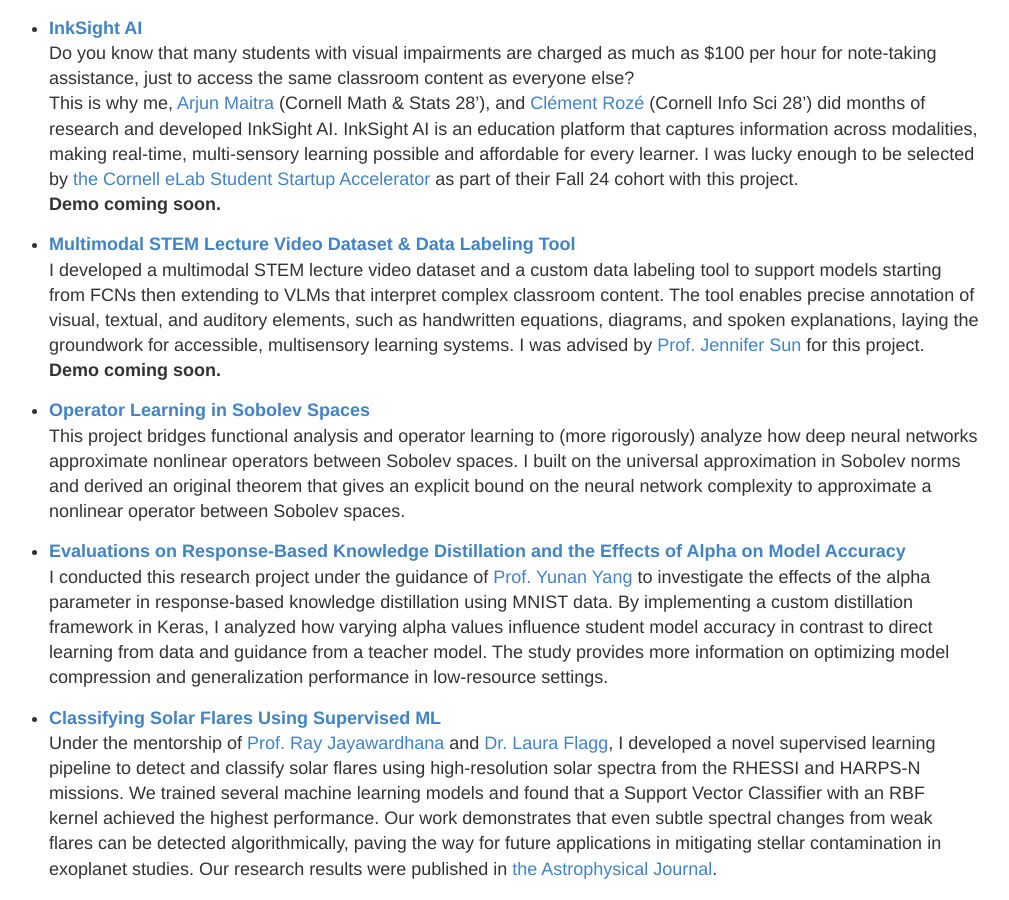
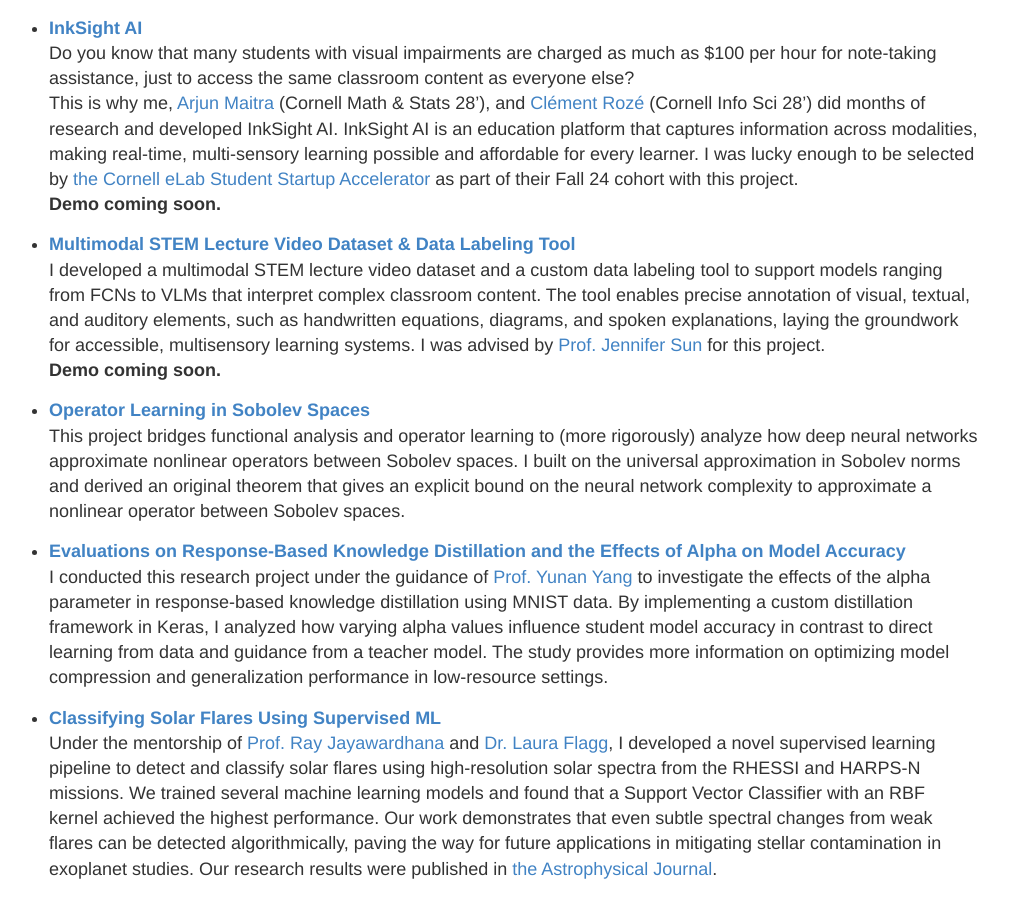
Before and after one commit to nicolehao34/nicolehao34.github.io, a Jekyll site: the page built from index.md, in a window 1280 px wide and 900 px high, scrolled down 735 px. Shown: the whole window, without its empty margins (141-1150 px from the left). Built offline with Jekyll 4.4.1, drawn with Linux system fonts in a browser that asks for light colours.

Commit message:
Update index.md

```diff
--- a/index.md
+++ b/index.md
@@ -27,7 +27,7 @@
 **Demo coming soon.**
 
 - **[Multimodal STEM Lecture Video Dataset & Data Labeling Tool](https://github.com/Cornell-InkSight/InkSight-DataLabeler.git)** <br>
-I developed a multimodal STEM lecture video dataset and a custom data labeling tool to support models starting from FCNs then extending to VLMs that interpret complex classroom content. The tool enables precise annotation of visual, textual, and auditory elements, such as handwritten equations, diagrams, and spoken explanations, laying the groundwork for accessible, multisensory learning systems. I was advised by [Prof. Jennifer Sun](https://jenjsun.com/) for this project. <br>
+I developed a multimodal STEM lecture video dataset and a custom data labeling tool to support models ranging from FCNs to VLMs that interpret complex classroom content. The tool enables precise annotation of visual, textual, and auditory elements, such as handwritten equations, diagrams, and spoken explanations, laying the groundwork for accessible, multisensory learning systems. I was advised by [Prof. Jennifer Sun](https://jenjsun.com/) for this project. <br>
 **Demo coming soon.**
 
 - **[Operator Learning in Sobolev Spaces](https://github.com/nicolehao34/Operator-Learning-in-Sobolev-Spaces/blob/1e5a854088be6fa6befb59d4af8f21b874ac209c/MATH_6220_Final_Project%20(3).pdf)** <br>
```
